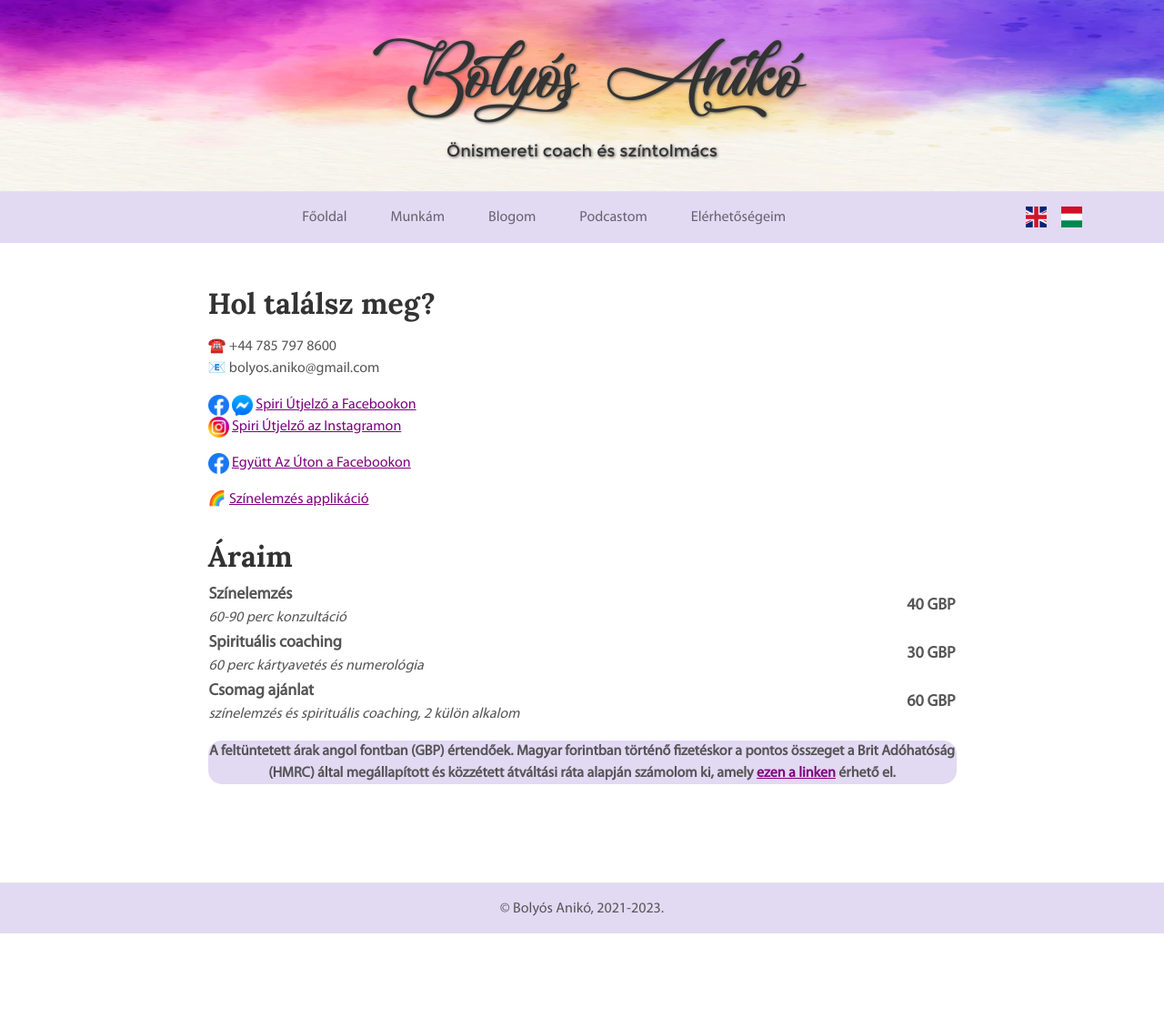
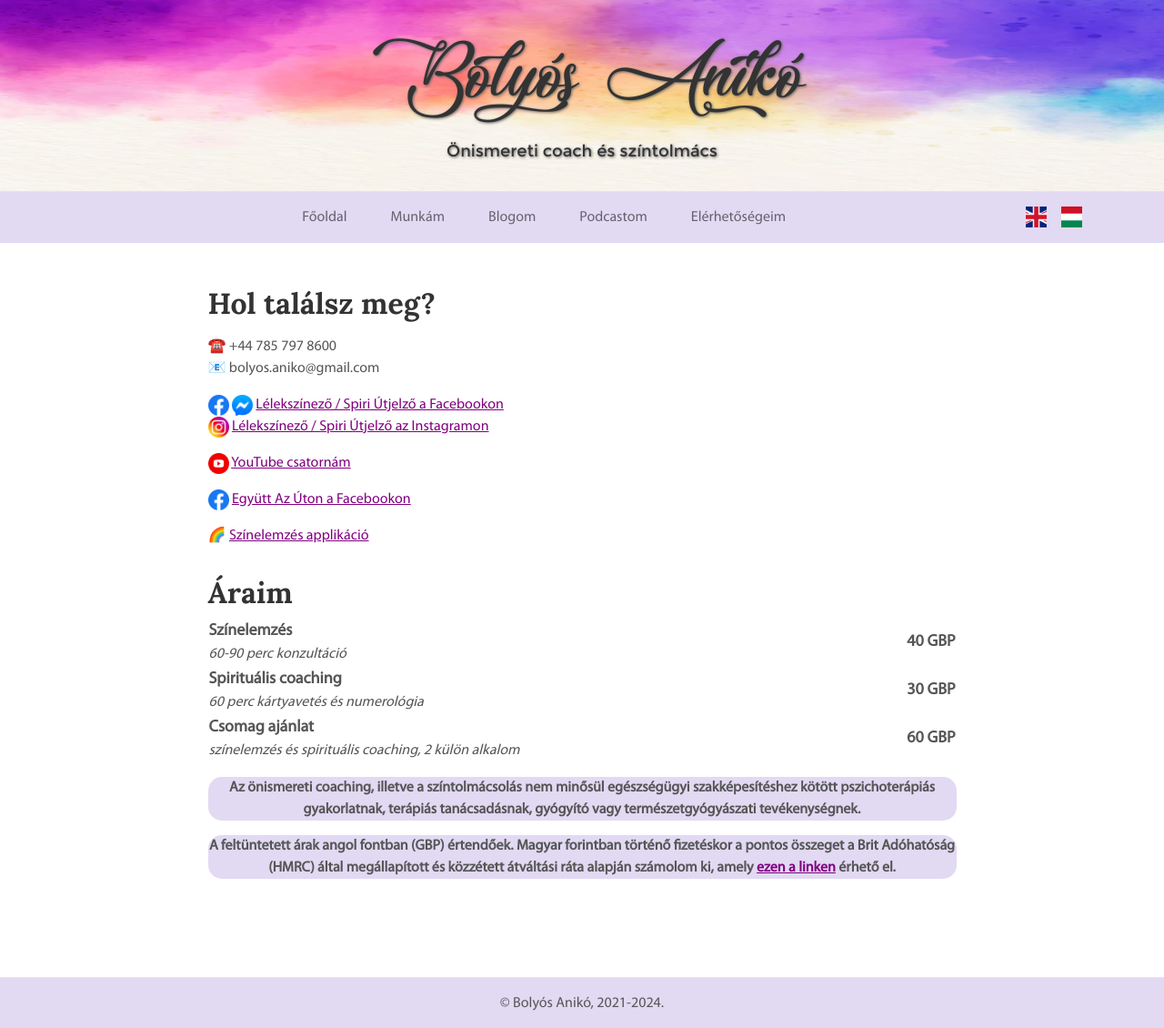
Before and after one commit to bolyosaniko/bolyosaniko.github.io, a Jekyll site: the page built from contact_hu.markdown, in a window 1280 px wide. Shown: the whole page at 91% size. Built offline with Jekyll 4.4.1, drawn with Linux system fonts in a browser that asks for light colours; before the commit the page ends 1026 px from its top, so only the background shows below that.

Commit message:
updates
- new hun feedback
- hun feedback order reversed
- youtube channel
- hun obligatory note on work
- footer year

```diff
--- a/_includes/footer.html
+++ b/_includes/footer.html
@@ -1,5 +1,5 @@
 <footer class="footer">
     <div class="container">
-        <p>&copy; Bolyós Anikó, 2021-2023.</p>
+        <p>&copy; Bolyós Anikó, 2021-2024.</p>
     </div>
 </footer>
--- a/assets/css/theme.scss
+++ b/assets/css/theme.scss
@@ -198,6 +198,10 @@ blockquote {
     max-width: 23px;
 }
 
+#yt-logo {
+    max-width: 23px;
+}
+
 #ebook-thumb {
     border: 1px solid #ddd;
     border-radius: 4px;
--- a/contact_en.markdown
+++ b/contact_en.markdown
@@ -9,8 +9,10 @@ ref: contact
 ☎️ +44 785 797 8600 <br/>
 📧 bolyos.aniko@gmail.com
 
-<img id="fb-logo" src="/assets/img/facebook_logo_icon.png" /> <img id="msgr-logo" src="/assets/img/facebook_messenger_logo_icon.png" /> [Spiri Útjelző on Facebook](https://www.facebook.com/spiriutjelzo){:target="_blank"} <br/>
-<img id="insta-logo" src="/assets/img/instagram_logo_icon.png" /> [Spiri Útjelző on Instagram](https://www.instagram.com/spiriutjelzo/){:target="_blank"}
+<img id="fb-logo" src="/assets/img/facebook_logo_icon.png" /> <img id="msgr-logo" src="/assets/img/facebook_messenger_logo_icon.png" /> [Lélekszínező / Spiri Útjelző on Facebook](https://www.facebook.com/spiriutjelzo){:target="_blank"} <br/>
+<img id="insta-logo" src="/assets/img/instagram_logo_icon.png" /> [Lélekszínező / Spiri Útjelző on Instagram](https://www.instagram.com/spiriutjelzo/){:target="_blank"}
+
+<img id="yt-logo" src="/assets/img/youtube_logo_icon.png" /> [My YouTube channel](https://www.youtube.com/@BolyosAniko){:target="_blank"}<br/>
 
 <img id="fb-logo" src="/assets/img/facebook_logo_icon.png" /> [Együtt Az Úton on Facebook](https://www.facebook.com/egyuttazuton){:target="_blank"}<br/>
 
--- a/contact_hu.markdown
+++ b/contact_hu.markdown
@@ -9,8 +9,10 @@ ref: contact
 ☎️ +44 785 797 8600 <br/>
 📧 bolyos.aniko@gmail.com
 
-<img id="fb-logo" src="/assets/img/facebook_logo_icon.png" /> <img id="msgr-logo" src="/assets/img/facebook_messenger_logo_icon.png" /> [Spiri Útjelző a Facebookon](https://www.facebook.com/spiriutjelzo){:target="_blank"} <br/>
-<img id="insta-logo" src="/assets/img/instagram_logo_icon.png" /> [Spiri Útjelző az Instagramon](https://www.instagram.com/spiriutjelzo/){:target="_blank"}
+<img id="fb-logo" src="/assets/img/facebook_logo_icon.png" /> <img id="msgr-logo" src="/assets/img/facebook_messenger_logo_icon.png" /> [Lélekszínező / Spiri Útjelző a Facebookon](https://www.facebook.com/spiriutjelzo){:target="_blank"} <br/>
+<img id="insta-logo" src="/assets/img/instagram_logo_icon.png" /> [Lélekszínező / Spiri Útjelző az Instagramon](https://www.instagram.com/spiriutjelzo/){:target="_blank"}
+
+<img id="yt-logo" src="/assets/img/youtube_logo_icon.png" /> [YouTube csatornám](https://www.youtube.com/@BolyosAniko){:target="_blank"}<br/>
 
 <img id="fb-logo" src="/assets/img/facebook_logo_icon.png" /> [Együtt Az Úton a Facebookon](https://www.facebook.com/egyuttazuton){:target="_blank"}<br/>
 
@@ -40,4 +42,6 @@ ref: contact
     </tbody>
 </table>
 
+> Az önismereti coaching, illetve a színtolmácsolás nem minősül egészségügyi szakképesítéshez kötött pszichoterápiás gyakorlatnak, terápiás tanácsadásnak, gyógyító vagy természetgyógyászati tevékenységnek.
+
 > A feltüntetett árak angol fontban (GBP) értendőek. Magyar forintban történő fizetéskor a pontos összeget a Brit Adóhatóság (HMRC) által megállapított és közzétett átváltási ráta alapján számolom ki, amely [ezen a linken](https://www.gov.uk/government/collections/exchange-rates-for-customs-and-vat){:target="_blank"} érhető el.
--- a/work_hu.markdown
+++ b/work_hu.markdown
@@ -38,6 +38,8 @@ A színezést egy webes alkalmazás segítségével is el lehet végezni távolr
 
 Állok kedves vendégeim rendelkezésére bizalommal, akik személyesen Angliában, illetve online formában is megtalálhatnak engem az oldalamon keresztül. Angol nyelven is vállalok megkeresést, amely esetében, kellemes tapasztalatok alapján, az országhatár sem jelent akadályt.
 
+> Az önismereti coaching, illetve a színtolmácsolás nem minősül egészségügyi szakképesítéshez kötött pszichoterápiás gyakorlatnak, terápiás tanácsadásnak, gyógyító vagy természetgyógyászati tevékenységnek.
+
 <div class="row row-cols-2 justify-content-center ebook">
   <div class="col-4 d-flex align-content-center flex-wrap">
     <a href="/assets/files/szines_ebook_hun.pdf" target="_blank"><img id="ebook-thumb" src="/assets/img/ebook_hun_thumb.png" /></a>
```
Also changed, not shown: index_hu.markdown (+20 -16 lines), assets/img/youtube_logo_icon.png (added).
